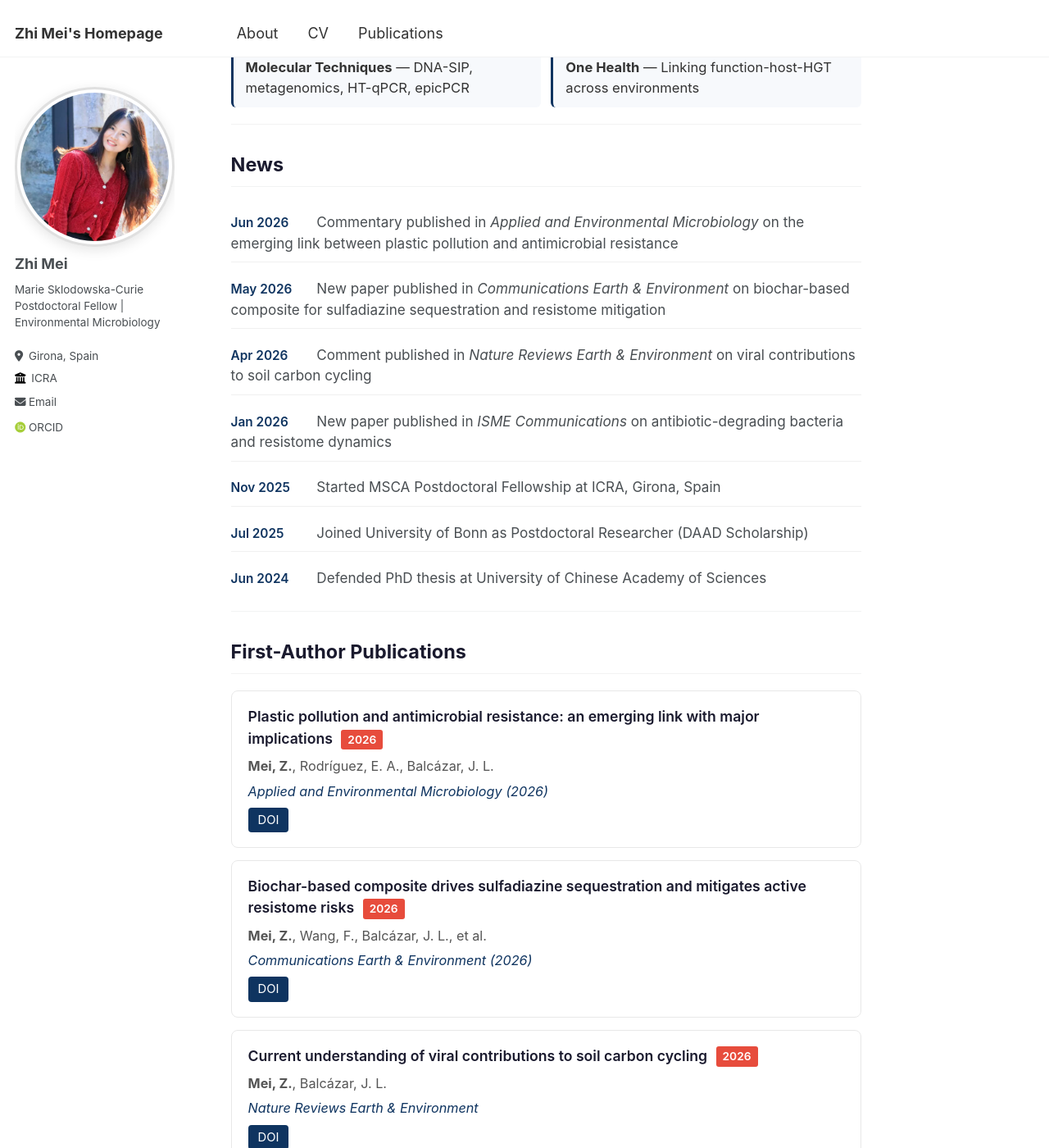
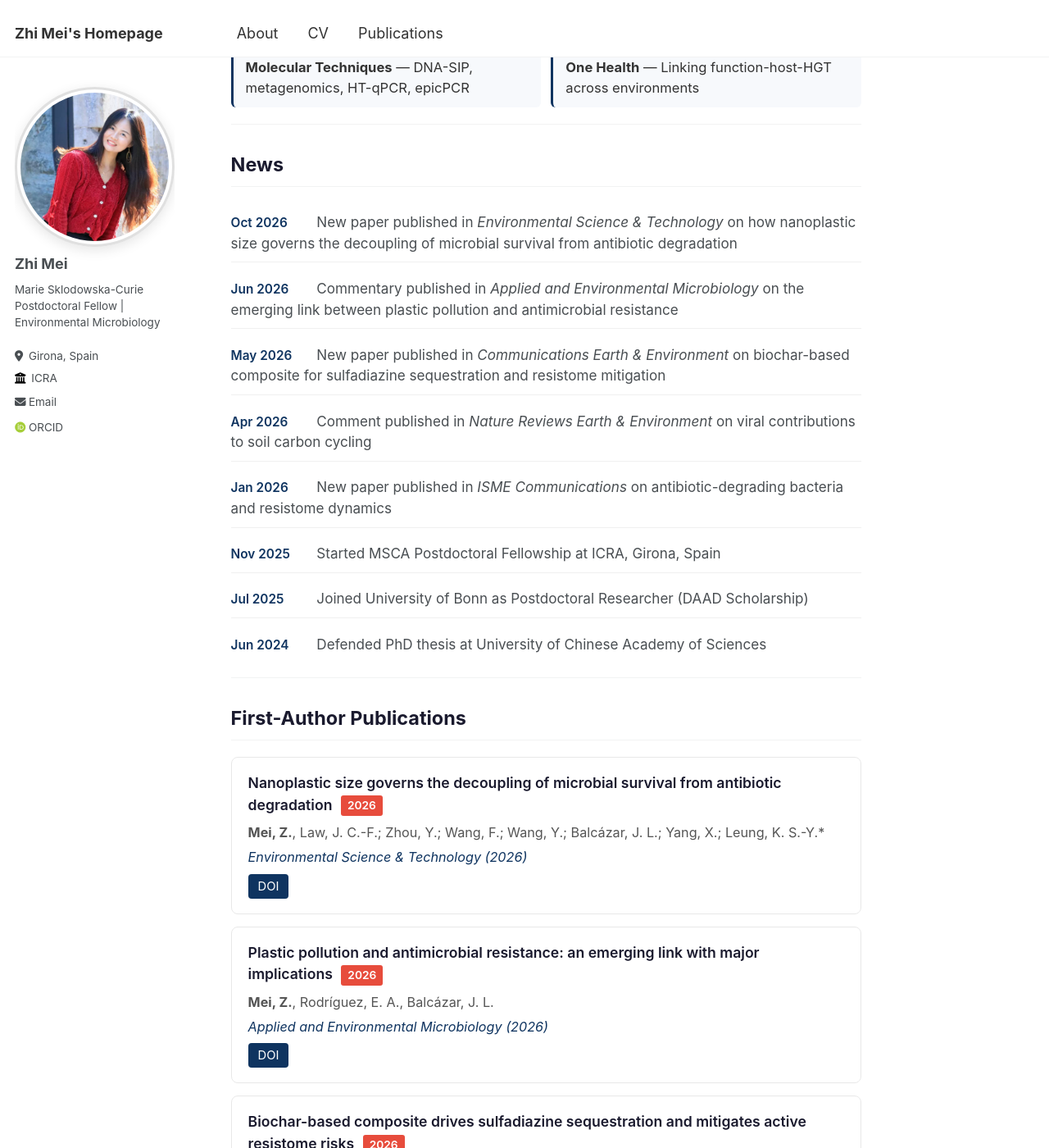
Before and after one commit to XxFChen/ZhiMei, a Jekyll site: the page built from _pages/about.md, in a window 1280 px wide and 1400 px high, scrolled down 871 px. Shown: the whole window at 82% size. Built offline with Jekyll 4.4.1, drawn with Linux system fonts in a browser that asks for light colours; some web fonts are replaced.

Commit message:
Add 2026 ES&T nanoplastic size publication

```diff
--- a/_pages/about.md
+++ b/_pages/about.md
@@ -156,6 +156,7 @@ I focus on unraveling the complex dynamics of **antibiotic resistance genes (ARG
 <h2 class="section-title">News</h2>
 
 <ul class="news-list">
+  <li><span class="news-date">Oct 2026</span> New paper published in <em>Environmental Science &amp; Technology</em> on how nanoplastic size governs the decoupling of microbial survival from antibiotic degradation</li>
   <li><span class="news-date">Jun 2026</span> Commentary published in <em>Applied and Environmental Microbiology</em> on the emerging link between plastic pollution and antimicrobial resistance</li>
   <li><span class="news-date">May 2026</span> New paper published in <em>Communications Earth &amp; Environment</em> on biochar-based composite for sulfadiazine sequestration and resistome mitigation</li>
   <li><span class="news-date">Apr 2026</span> Comment published in <em>Nature Reviews Earth & Environment</em> on viral contributions to soil carbon cycling</li>
@@ -168,6 +169,15 @@ I focus on unraveling the complex dynamics of **antibiotic resistance genes (ARG
 ---
 
 <h2 class="section-title">First-Author Publications</h2>
+
+<div class="pub-entry">
+  <div class="pub-title">Nanoplastic size governs the decoupling of microbial survival from antibiotic degradation <span class="pub-year-badge">2026</span></div>
+  <div class="pub-authors"><strong>Mei, Z.</strong>, Law, J. C.-F.; Zhou, Y.; Wang, F.; Wang, Y.; Balcázar, J. L.; Yang, X.; Leung, K. S.-Y.*</div>
+  <div class="pub-venue">Environmental Science &amp; Technology (2026)</div>
+  <div class="pub-links">
+    <a href="https://doi.org/10.1021/acs.est.6c05431" target="_blank">DOI</a>
+  </div>
+</div>
 
 <div class="pub-entry">
   <div class="pub-title">Plastic pollution and antimicrobial resistance: an emerging link with major implications <span class="pub-year-badge">2026</span></div>
```
Also changed, not shown: _pages/publications.md (+9 -0 lines).
